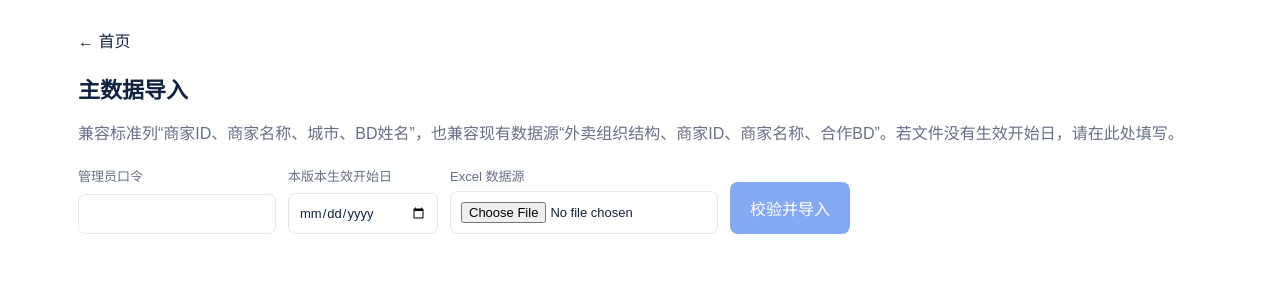
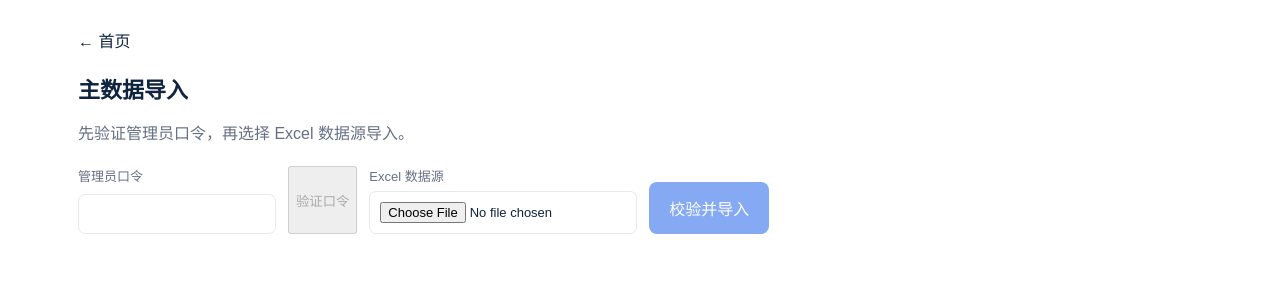
Before and after one commit to manfen-phf/Competitive-analysis, a Next.js app: page /admin/import in a window 1280 px wide. Shown: the top 300 px of the page. Built offline with nearby package versions, Linux system fonts and the light colour scheme.

Commit message:
fix: add explicit admin passcode verification

```diff
--- a/src/app/admin/import/page.tsx
+++ b/src/app/admin/import/page.tsx
@@ -1,3 +1,9 @@
 "use client";
-import Link from "next/link"; import { useState } from "react";
-export default function ImportPage(){const [passcode,setPasscode]=useState("");const [file,setFile]=useState<File|null>(null);const [effectiveFrom,setEffectiveFrom]=useState("");const [status,setStatus]=useState("");async function submit(){if(!file)return;const form=new FormData();form.set("passcode",passcode);form.set("file",file);form.set("effectiveFrom",effectiveFrom);const r=await fetch("/api/admin/master-data",{method:"POST",body:form});const body=await r.json();setStatus(body.error||body.errors?.join("；")||`导入成功：${body.imported} 条商家归属记录`)}return <main><Link href="/">← 首页</Link><h1>主数据导入</h1><p className="muted">兼容标准列“商家ID、商家名称、城市、BD姓名”，也兼容现有数据源“外卖组织结构、商家ID、商家名称、合作BD”。若文件没有生效开始日，请在此处填写。</p><div className="filters"><label>管理员口令<input type="password" value={passcode} onChange={e=>setPasscode(e.target.value)}/></label><label>本版本生效开始日<input type="date" value={effectiveFrom} onChange={e=>setEffectiveFrom(e.target.value)}/></label><label>Excel 数据源<input type="file" accept=".xlsx,.xls" onChange={e=>setFile(e.target.files?.[0]||null)}/></label><button className="primary" onClick={submit} disabled={!file||!passcode}>校验并导入</button></div>{status&&<p className="status">{status}</p>}</main>}
+import Link from "next/link";
+import { useState } from "react";
+export default function ImportPage() {
+  const [passcode, setPasscode] = useState(""); const [file, setFile] = useState<File | null>(null); const [status, setStatus] = useState(""); const [verified, setVerified] = useState(false);
+  async function verify() { const form = new FormData(); form.set("passcode", passcode); form.set("verifyOnly", "true"); const body = await (await fetch("/api/admin/master-data", { method: "POST", body: form })).json(); setVerified(Boolean(body.valid)); setStatus(body.valid ? "管理员口令正确，请选择 Excel 文件后导入。" : body.error ?? "口令校验失败"); }
+  async function submit() { if (!file || !verified) return; const form = new FormData(); form.set("passcode", passcode); form.set("file", file); const body = await (await fetch("/api/admin/master-data", { method: "POST", body: form })).json(); setStatus(body.error || body.errors?.join("；") || `导入成功：${body.imported} 条商家归属记录`); }
+  return <main><Link href="/">← 首页</Link><h1>主数据导入</h1><p className="muted">先验证管理员口令，再选择 Excel 数据源导入。</p><div className="filters"><label>管理员口令<input type="password" autoComplete="new-password" value={passcode} onChange={(event) => { setPasscode(event.target.value); setVerified(false); }} /></label><button className="secondary" onClick={verify} disabled={!passcode}>验证口令</button><label>Excel 数据源<input type="file" accept=".xlsx,.xls" onChange={(event) => setFile(event.target.files?.[0] || null)} /></label><button className="primary" onClick={submit} disabled={!file || !verified}>校验并导入</button></div>{status && <p className="status">{status}</p>}</main>;
+}
--- a/src/app/api/admin/master-data/route.ts
+++ b/src/app/api/admin/master-data/route.ts
@@ -8,19 +8,21 @@ export async function POST(request: NextRequest) {
   const prisma = await getPrisma();
   const form = await request.formData();
   const passcode = await getRuntimeSecret("ADMIN_IMPORT_PASSCODE");
-  if (!passcode) {
-    return NextResponse.json({ error: "服务端未配置管理员口令，请联系管理员" }, { status: 503 });
-  }
+  if (!passcode) return NextResponse.json({ error: "服务端未配置管理员口令，请联系管理员" }, { status: 503 });
   if (form.get("passcode") !== passcode) return NextResponse.json({ error: "管理员口令错误" }, { status: 401 });
+  if (form.get("verifyOnly") === "true") return NextResponse.json({ valid: true });
+
   const file = form.get("file");
   const effectiveFromText = String(form.get("effectiveFrom") ?? "");
   const defaultEffectiveFrom = effectiveFromText ? new Date(`${effectiveFromText}T00:00:00+08:00`) : undefined;
   if (defaultEffectiveFrom && Number.isNaN(defaultEffectiveFrom.valueOf())) return NextResponse.json({ error: "导入生效开始日无效" }, { status: 400 });
-  if (!(file instanceof File)) return NextResponse.json({ error: "请选择 Excel 文件" }, { status: 400 });
+  if (!file || typeof file === "string") return NextResponse.json({ error: "请选择 Excel 文件" }, { status: 400 });
+
   const book = XLSX.read(Buffer.from(await file.arrayBuffer()), { type: "buffer" });
   const rows = XLSX.utils.sheet_to_json<Record<string, unknown>>(book.Sheets[book.SheetNames[0]]);
   const result = parseMasterDataRows(rows, defaultEffectiveFrom);
   if (!result.valid) return NextResponse.json(result, { status: 400 });
+
   const version = await prisma.$transaction(async (tx) => {
     await tx.masterDataVersion.updateMany({ where: { isActive: true }, data: { isActive: false } });
     const created = await tx.masterDataVersion.create({ data: { isActive: true } });
```
